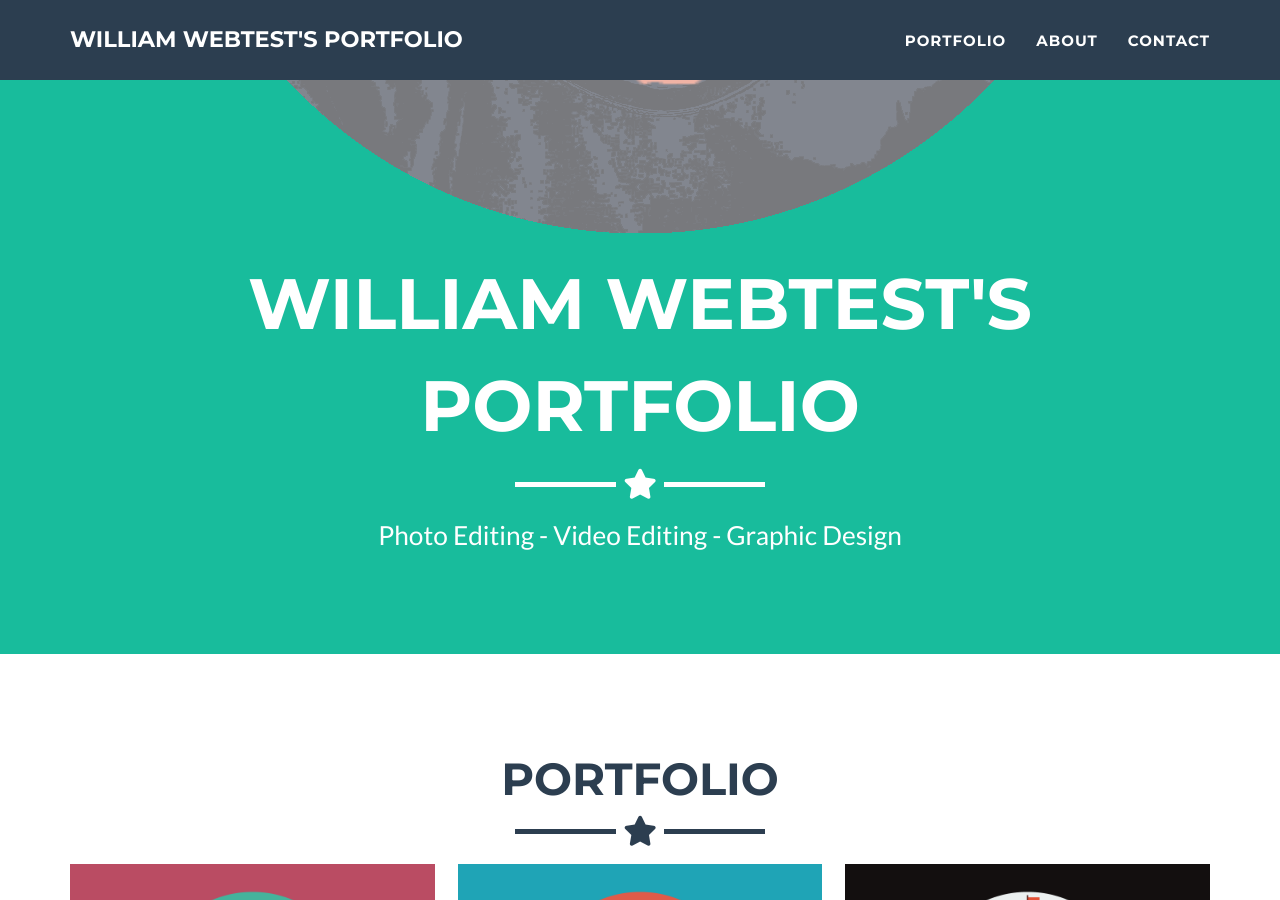
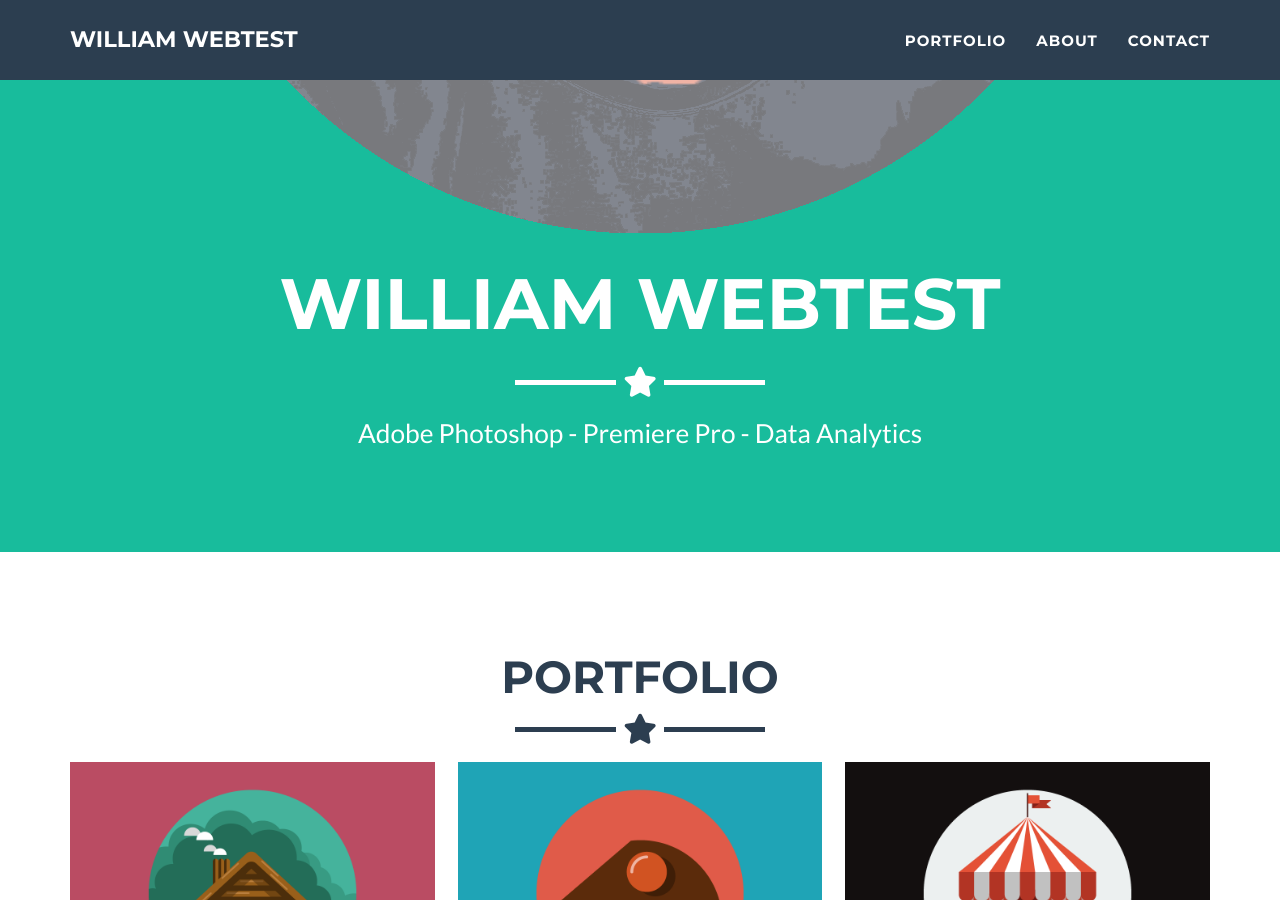
Before and after one commit to gitweb-test/gitweb-test.github.io, a Jekyll site: the page built from _posts/2014-07-18-project-1.markdown, in a window 1280 px wide and 900 px high, scrolled down 934 px. Built offline with Jekyll 4.4.1, drawn with Linux system fonts in a browser that asks for light colours.

Commit message:
Update _config.yml

```diff
--- a/_config.yml
+++ b/_config.yml
@@ -1,10 +1,10 @@
 # Site settings
-title: William Webtest's Portfolio
+title: William Webtest
 email: gitwebtest.narwa@simplelogin.com
 url: https://gitweb-test.github.io/
 description: "William Webtest's portfolio website."
 keywords: "portfolio, photoshop"
-skills: "Photo Editing - Video Editing - Graphic Design"
+skills: "Adobe Photoshop - Premiere Pro - Data Analytics"
 meta_author: William Webtest
 
 # Google webmaster tools
```
